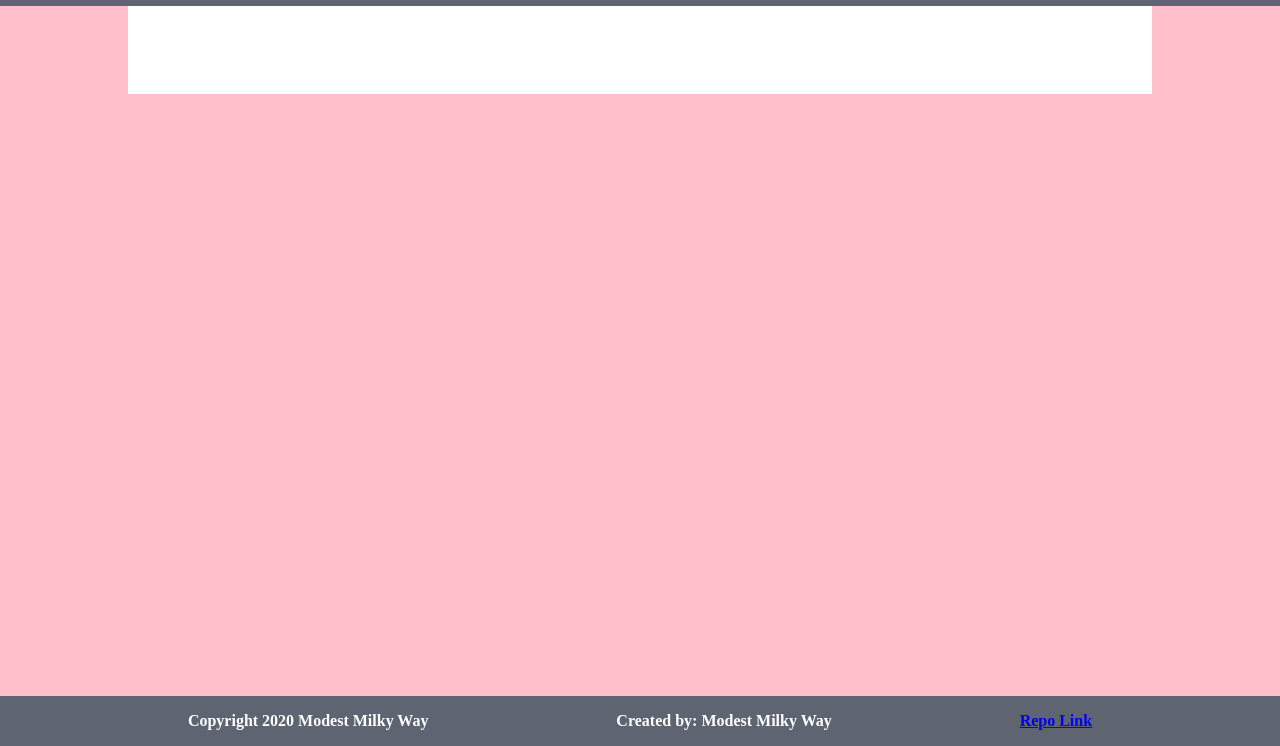
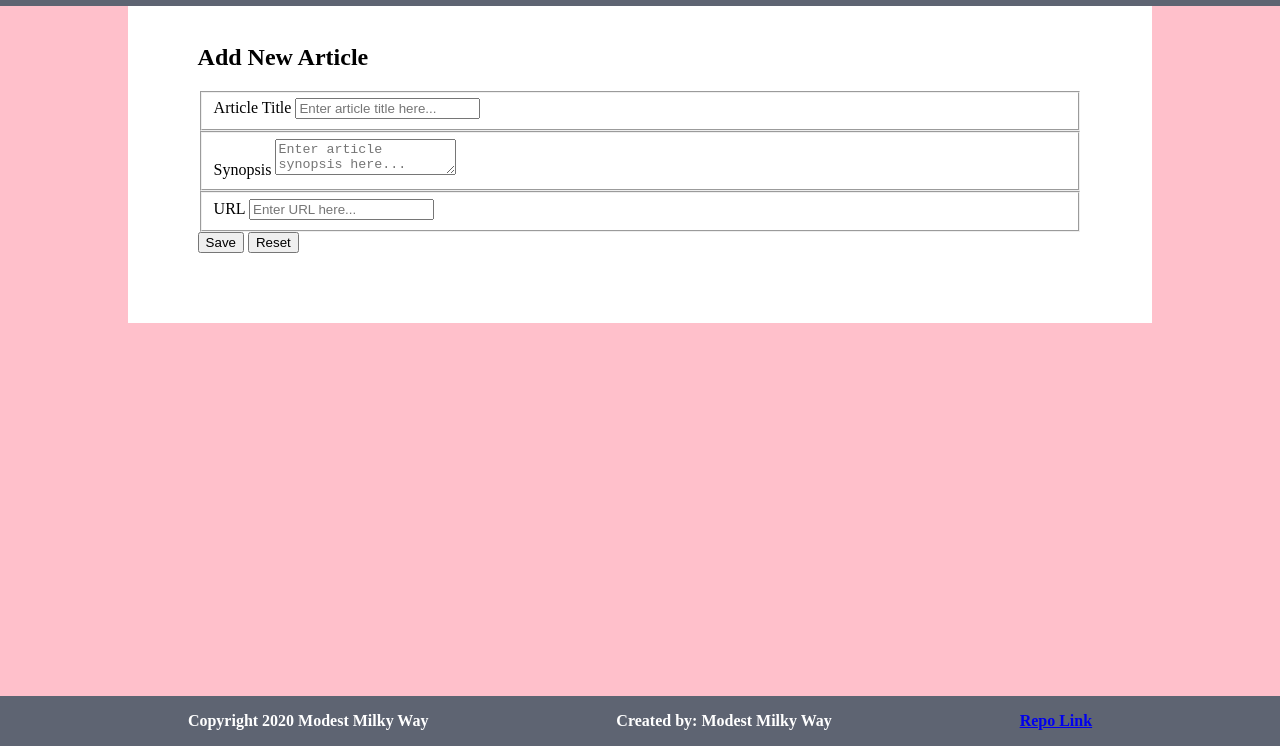
Before and after one commit to nss-day-cohort-38/nutshell-modest-milky-way, a plain HTML site: page src/index.html in a window 1280 px wide. Shown: the part 54-800 px from the top of the page. Drawn offline with Linux system fonts and the light colour scheme; no server answers.

Commit message:
initial form rendering complete

```diff
--- a/src/index.html
+++ b/src/index.html
@@ -12,8 +12,8 @@
     <header></header>
     <!-- All page content goes in the Wrapper  -->
     <div id="wrapper">
-      <div id="articles__div">
-      </div>
+      <div id="article-form__div"></div>
+      <div id="articles__div"></div>
     </div>
     <footer></footer>
     <script type="module" src="scripts/main.js"></script>
--- a/src/scripts/articles/apiManager.js
+++ b/src/scripts/articles/apiManager.js
@@ -5,10 +5,10 @@ const apiManager = {
         return fetch(`${this.baseUrl}/news?${this.expandUserId}`)
             .then(response => response.json())
     }
-    // TODO: get
     // TODO: edit
     // TODO: save
     // TODO: delete
+    //TODO: makeObject
 }
 
 
--- a/src/scripts/articles/domManager.js
+++ b/src/scripts/articles/domManager.js
@@ -1,9 +1,15 @@
 import htmlFactory from './htmlFactory.js'
 import apiManager from './apiManager.js'
+import articlesEventListeners from './eventListeners.js'
 
 const domMananger = {
     form: {
-        //TODO: renderForm
+        renderForm() {
+            const container = document.querySelector("#article-form__div");
+            let html = htmlFactory.form.makeHtml();
+            container.innerHTML = html
+        }
+
         //TODO: clearform
     },
     article: {
@@ -15,12 +21,11 @@ const domMananger = {
                 container.innerHTML += html;
             });
         },
-        //TODO: refreshArticleList
         refreshArticles () {
             apiManager.getArticles()
                 .then(this.renderArticleList)
+                .then(articlesEventListeners.addArticlesEventListener)
         }
-        //TODO: renderArticleList
     },
 
 }
--- a/src/scripts/articles/eventListeners.js
+++ b/src/scripts/articles/eventListeners.js
@@ -2,7 +2,13 @@
 const articlesEventListeners = {
     // TODO: Add New
     // TODO: Add Save
+    addArticlesEventListener() {
+        const wrapper = document.getElementById(wrapper);
+        console.log(wrapper);
+    }
     // TODO: Add Cancel
     // TODO: Add Edit
     // TODO: Add Delete
 }
+
+export default articlesEventListeners;
--- a/src/scripts/articles/htmlFactory.js
+++ b/src/scripts/articles/htmlFactory.js
@@ -1,6 +1,35 @@
 const htmlFactory = {
     form: {
-        //TODO: makeHtml
+        makeHtml(){
+            return `
+            <article id="article__form">
+                <input type="hidden" id="article-id" value="">
+                <input type="hidden" id="articleDate" value="">
+                <input type="hidden" id="userId" value="">
+                <h2>Add New Article</h2>
+                <form action="">
+                    <div class="column-forms">
+                        <fieldset>
+                            <label for="articleTitle">Article Title</label>
+                            <input type="text" name="articleTitle" id="articleTitle" placeholder="Enter article title here...">
+                        </fieldset>
+                        <fieldset>
+                            <label for="articleSynopsis">Synopsis</label>
+                            <textarea name="articleSynopsis" id="articleSynopsis" placeholder="Enter article synopsis here..."></textarea>
+                        </fieldset>
+                        <fieldset>
+                            <label for="articleUrl">URL</label>
+                            <input type="text" name="articleUrl" id="articleUrl" placeholder="Enter URL here...">
+                        </fieldset>
+                    </div>
+                </form>
+                <div class="buttons">
+                    <button id="article-save-button">Save</button>
+                    <button id="article-reset-button">Reset</button>
+                </div>
+            </article>
+            `
+        }
     },
     article: {
         makeHtml(article){
@@ -16,7 +45,7 @@ const htmlFactory = {
             </article>
             `
         }
-        //TODO: makeObject
+
     }
 }
 
--- a/src/scripts/main.js
+++ b/src/scripts/main.js
@@ -1,8 +1,10 @@
 import htmlMaster from './htmlMaster.js'
 import domManager from './articles/domManager.js'
+import domMananger from './articles/domManager.js';
 //FIXME: this naming convention will likely cause issues...
 
 htmlMaster.renderer.navBar();
 htmlMaster.renderer.footer();
 
 domManager.article.refreshArticles();
+domMananger.form.renderForm();
```
